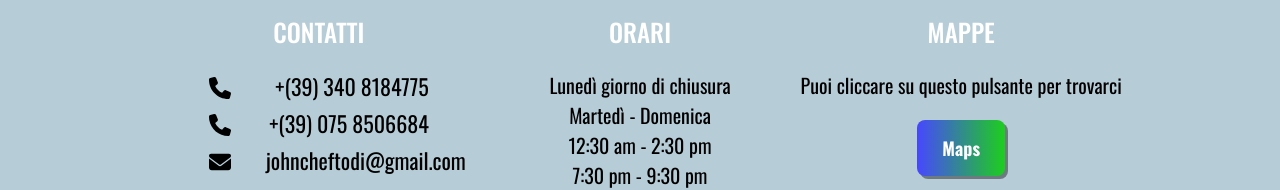
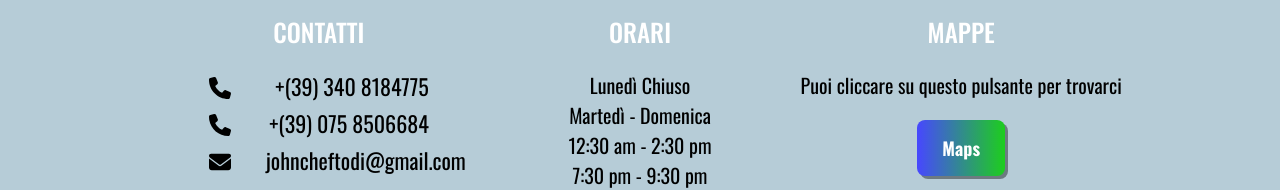
Before and after one commit to CalinCretu/JohnsRestaurant, a Vue app: page / in a window 1280 px wide. Shown: the part 642-832 px from the top of the page. Built offline with nearby package versions, Linux system fonts and the light colour scheme; a web font is replaced by a local one.

Commit message:
ADD - ContactsAndHours minor adjustments

```diff
--- a/src/components/ContactsAndHours.vue
+++ b/src/components/ContactsAndHours.vue
@@ -50,7 +50,7 @@ export default {
         <div class="title">
           ORARI
         </div>
-        <p>Lunedì giorno di chiusura</p>
+        <p>Lunedì Chiuso</p>
         <p>
           Martedì - Domenica
         </p>
```
